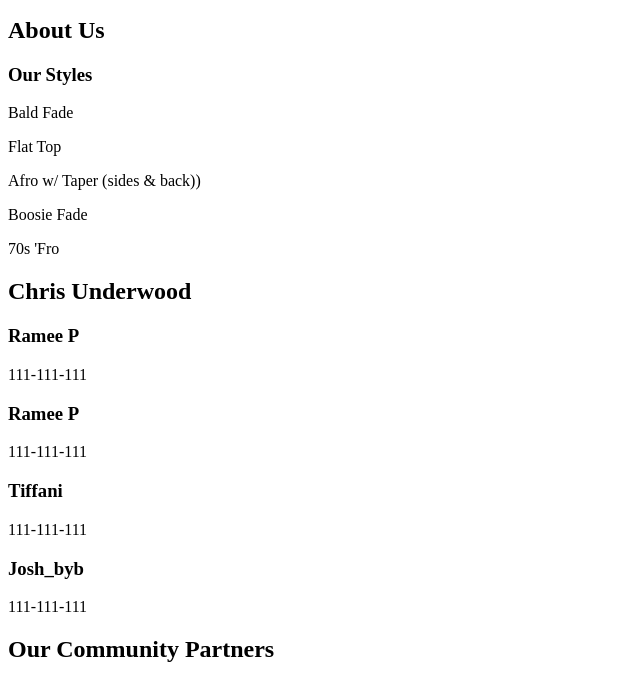
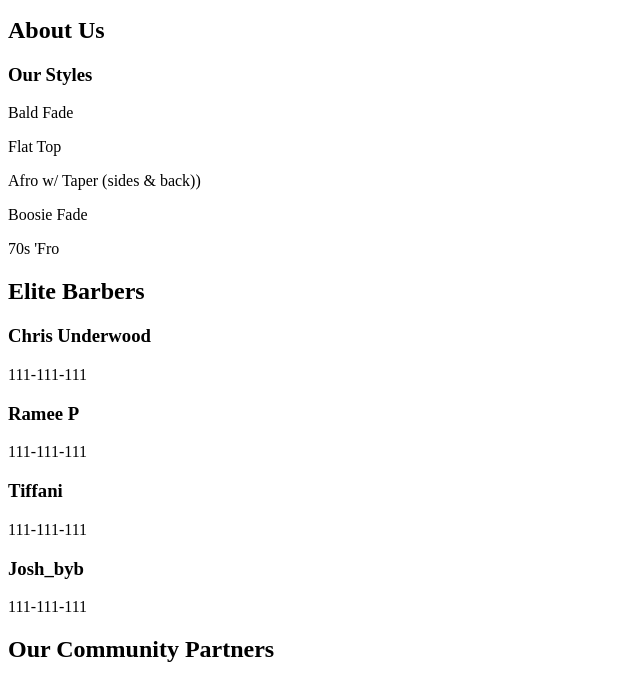
Before and after one commit to zaycation/blendedstyles, a website: page index.html in a window 1280 px wide. Shown: the part 110-790 px from the top of the page, without its empty margins (0-640 px from the left). Drawn offline with Linux system fonts and the light colour scheme.

Commit message:
v0.0.2 Geneis2 | a few typos

```diff
--- a/index.html
+++ b/index.html
@@ -28,8 +28,8 @@
     </div>
 
     <div>
-        <h2>Chris Underwood</h2>
-        <h3>Ramee P</h3>
+        <h2>Elite Barbers</h2>
+        <h3>Chris Underwood</h3>
         <p>111-111-111</p>
         <h3>Ramee P</h3>
         <p>111-111-111</p>
```
